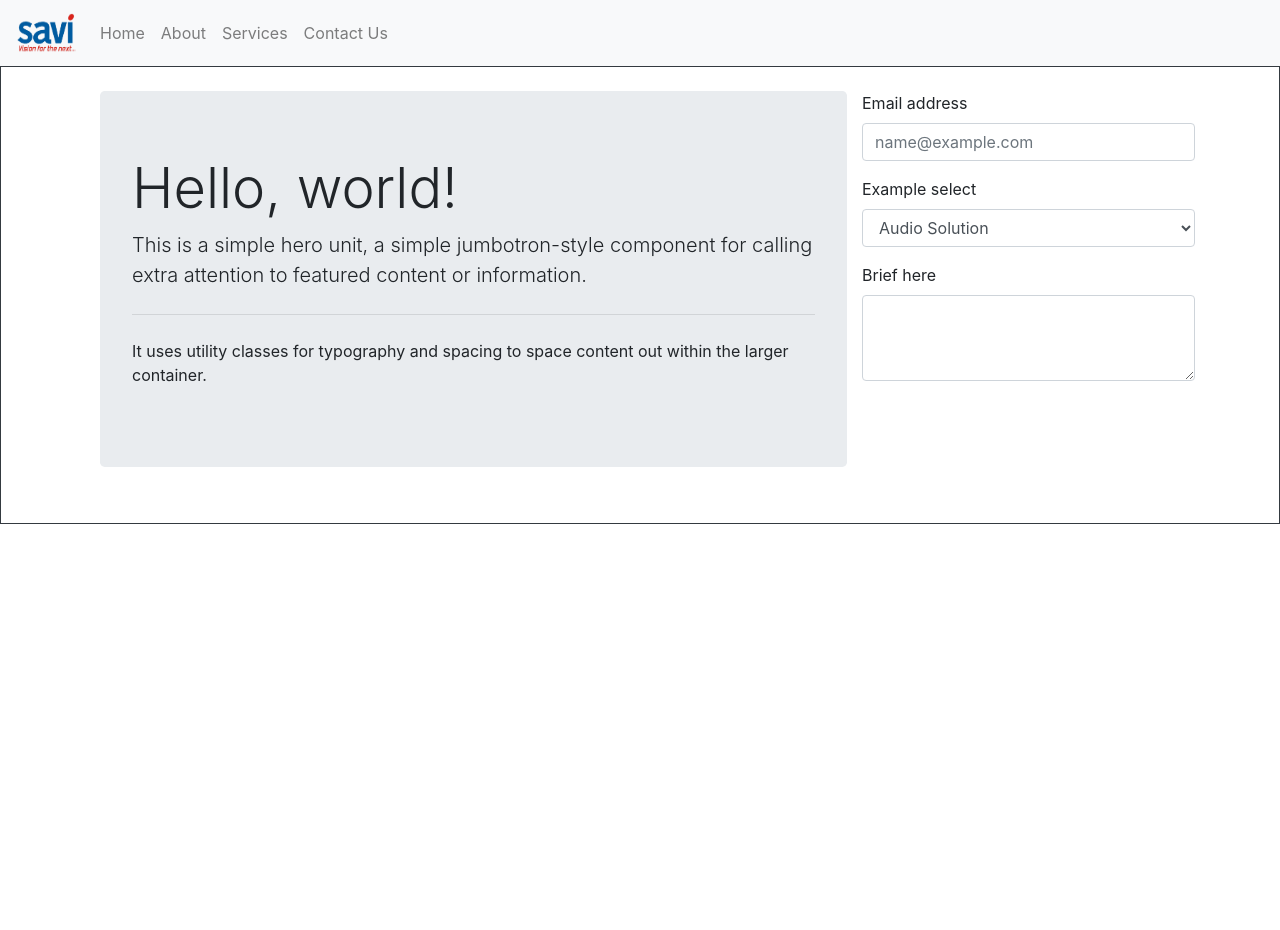
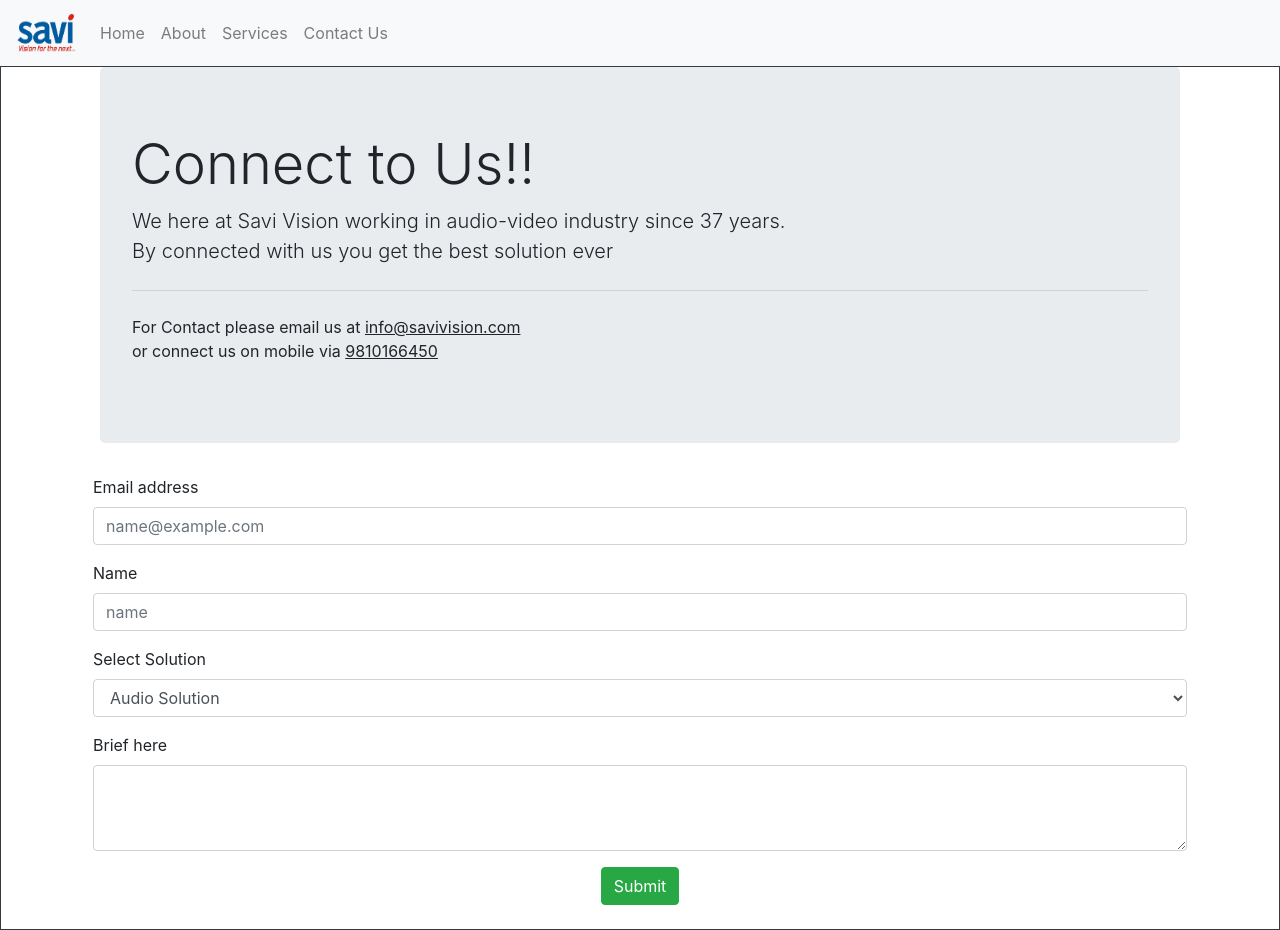
Before and after one commit to KaranCodeCraft/SamahaEnterprises, a React (Create React App) app: page /contact in a window 1280 px wide. Before the commit the page ends 800 px from the top, so only its background shows below. Built offline with nearby package versions, Linux system fonts and the light colour scheme.

Commit message:
reset pc

```diff
--- a/src/Components/ContactUs.js
+++ b/src/Components/ContactUs.js
@@ -3,22 +3,20 @@ import React from "react";
 export default function ContactUs() {
   return (
     <>
-      <div className="container d-flex">
-        <div className="container my-4" >
+      <div className="container inline-block">
+        <div className="container" >
           <div className="jumbotron">
-            <h1 className="display-4">Hello, world!</h1>
+            <h1 className="display-4">Connect to Us!!</h1>
             <p className="lead">
-              This is a simple hero unit, a simple jumbotron-style component for
-              calling extra attention to featured content or information.
+              We here at Savi Vision working in audio-video industry since 37 years. <br/>By connected with us you get the best solution ever
             </p>
-            <hr className="my-4" />
+            <hr className="my-4"/>
             <p>
-              It uses utility classes for typography and spacing to space
-              content out within the larger container.
+              For Contact please email us at <u>info@savivision.com </u>  <br/> or connect us on mobile via <u>9810166450</u>
             </p>
           </div>
         </div>
-        <form className="my-4" style={{minWidth: "30%"}}>
+        <form className="my-4 mx-2">
           <div className="form-group">
             <label for="exampleFormControlInput1">Email address</label>
             <input
@@ -29,7 +27,16 @@ export default function ContactUs() {
             />
           </div>
           <div className="form-group">
-            <label for="exampleFormControlSelect1">Example select</label>
+            <label for="exampleFormControlInput1">Name</label>
+            <input
+              type="name"
+              className="form-control"
+              id="exampleFormControlInput1"
+              placeholder="name"
+            />
+          </div>
+          <div className="form-group">
+            <label for="exampleFormControlSelect1">Select Solution</label>
             <select className="form-control" id="exampleFormControlSelect1">
               <option>Audio Solution</option>
               <option>Video Solution</option>
@@ -46,6 +53,9 @@ export default function ContactUs() {
               rows="3"
             ></textarea>
           </div>
+          <div className="container text-center">
+          <button className="btn btn-success">Submit</button>
+          </div>
         </form>
       </div>
     </>
--- a/src/Components/Service.js
+++ b/src/Components/Service.js
@@ -2,6 +2,9 @@ import React from 'react'
 
 export default function Service() {
   return (
-    <div>Service</div>
+    <>
+      <div className="container">Our Services</div>
+      <div className="container"></div>
+    </>
   )
 }
```
